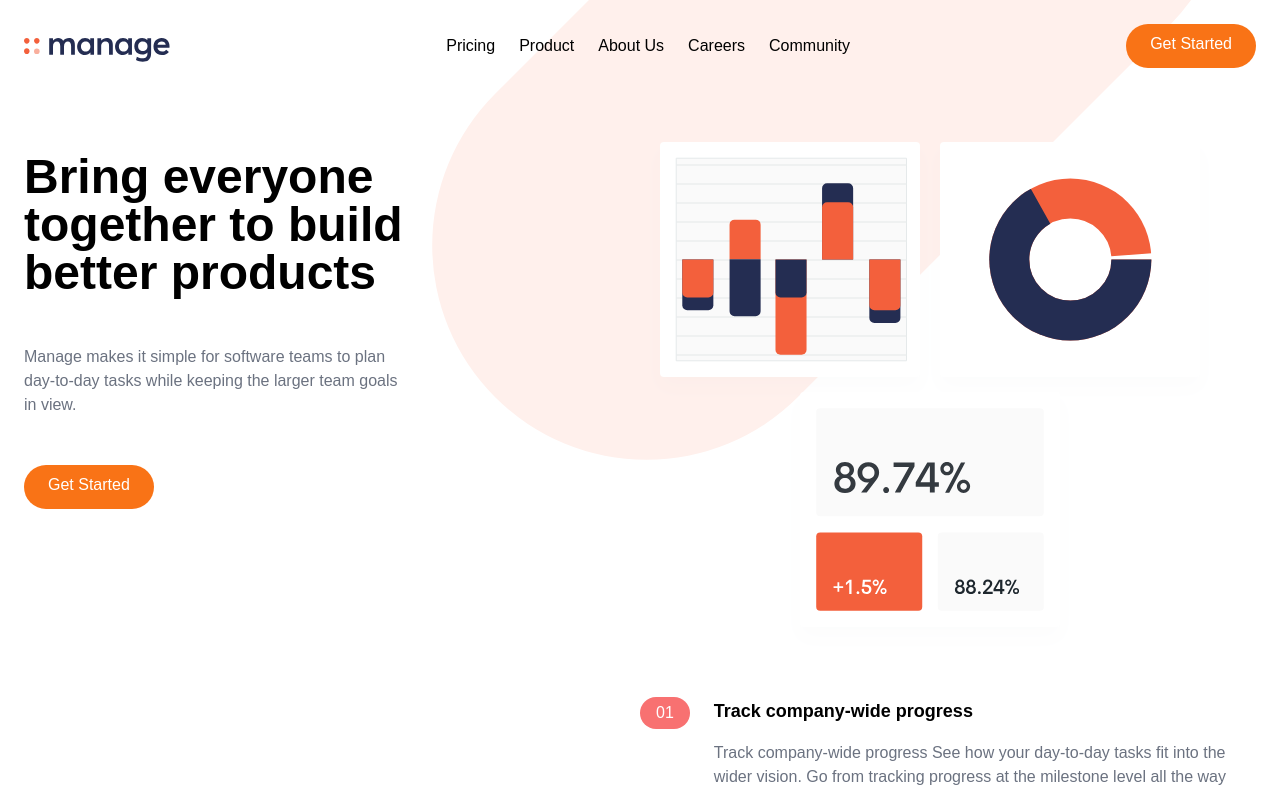
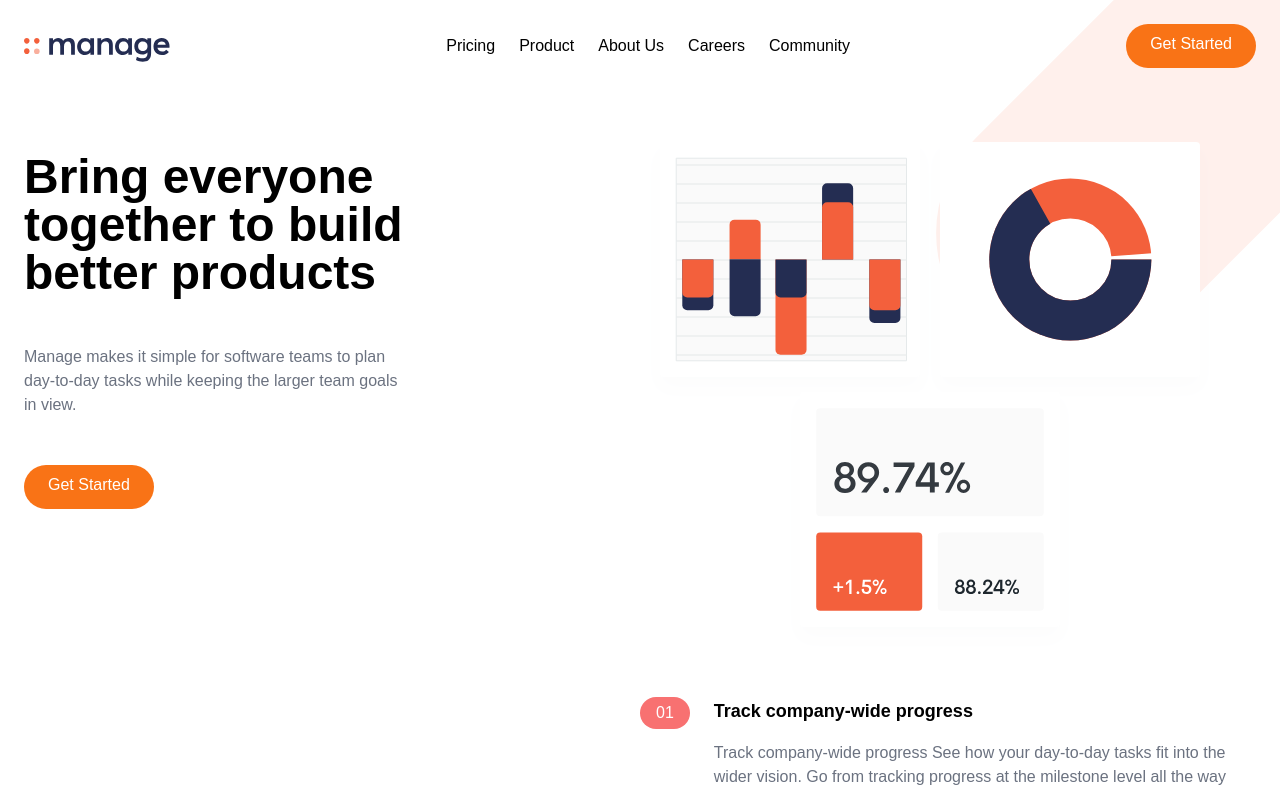
Before and after one commit to OsmanSamar/manage-langing-page-frontend-mentor, a React (Create React App) app: page / in a window 1280 px wide. Shown: the top 792 px of the page. Built offline with nearby package versions, Linux system fonts and the light colour scheme.

Commit message:
Updated background-position

```diff
--- a/src/index.css
+++ b/src/index.css
@@ -9,8 +9,10 @@ body {
   font-family: "Be Vietnam Pro", sans-serif;
   background-image: url("../src/assets/bg-tablet-pattern.svg");
   background-repeat: no-repeat;
-  background-size: 800px;
-  background-position: 90% -25%;
+  /* background-size: 800px; */
+  background-size: 500px;
+  /* background-position: 90% -25%; */
+  background-position: 120% -8%;
 }
 
 .simplified {
```
